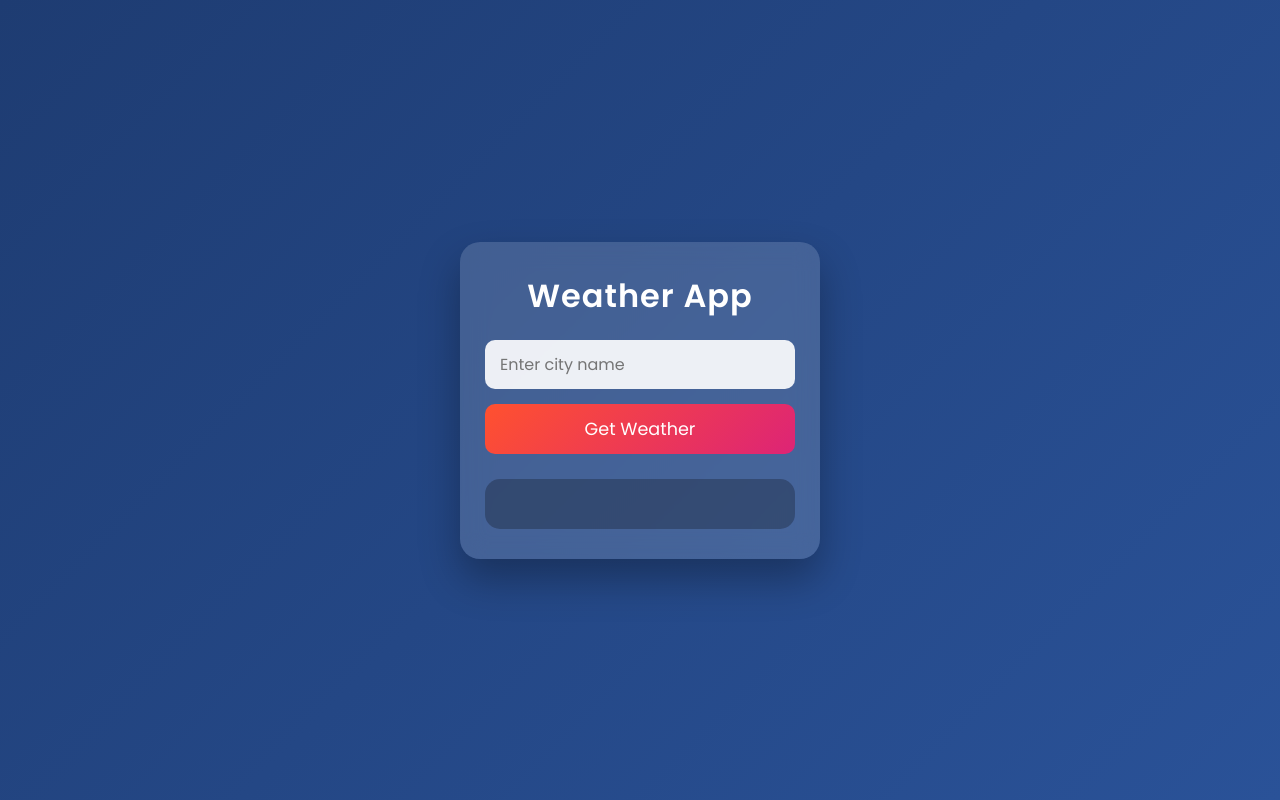
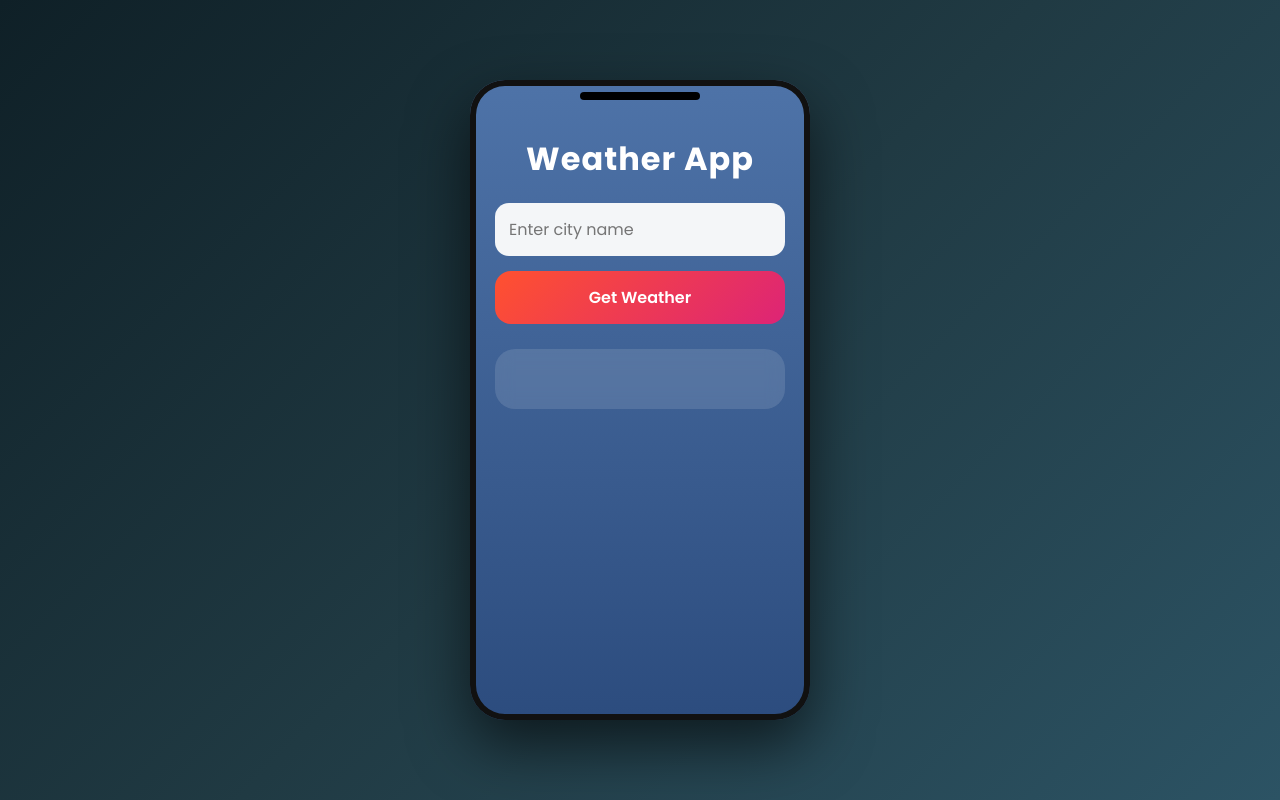
Before and after one commit to suparsh-21/Weather-App, a plain HTML site: page index.html in a window 1280 px wide. Drawn offline with Linux system fonts and the light colour scheme.

Commit message:
Refactor CSS styles and improve animations
Updated styles for various elements including body, container, and buttons. Enhanced animations and adjusted font weights.

```diff
--- a/style.css
+++ b/style.css
@@ -1,5 +1,5 @@
-/* Google Font (optional but recommended) */
-@import url('https://fonts.googleapis.com/css2?family=Poppins:wght@300;400;600&display=swap');
+/* Google Font */
+@import url('https://fonts.googleapis.com/css2?family=Poppins:wght@300;400;600;700&display=swap');
 
 * {
   margin: 0;
@@ -8,134 +8,141 @@
   font-family: 'Poppins', sans-serif;
 }
 
+/* Background */
 body {
-    height: 100vh;
-    background: linear-gradient(135deg, #1e3c72, #2a5298);
+  min-height: 100vh;
+  background: linear-gradient(135deg, #0f2027, #203a43, #2c5364);
   display: flex;
   justify-content: center;
   align-items: center;
-    animation: bgMove 10s ease infinite;
 }
 
-/* Background animation */
-@keyframes bgMove {
-    0% { background-position: 0% 50%; }
-    50% { background-position: 100% 50%; }
-    100% { background-position: 0% 50%; }
+/* Phone frame */
+.container {
+  width: 340px;
+  height: 640px;
+  background: linear-gradient(180deg, #4e73a8, #2c4c7e);
+  border-radius: 35px;
+  padding: 25px;
+  box-shadow:
+    0 25px 60px rgba(0, 0, 0, 0.6),
+    inset 0 0 0 6px #111;
+  animation: phoneEntry 1.2s ease forwards;
+  position: relative;
 }
 
-.container {
-    width: 360px;
-    padding: 30px 25px;
-    background: rgba(255, 255, 255, 0.15);
-    backdrop-filter: blur(12px);
-    border-radius: 20px;
+/* Speaker notch */
+.container::before {
+  content: "";
+  width: 120px;
+  height: 8px;
+  background: #000;
+  border-radius: 10px;
+  position: absolute;
+  top: 12px;
+  left: 50%;
+  transform: translateX(-50%);
+}
+
+/* App title */
+h1 {
   text-align: center;
   color: #fff;
-    box-shadow: 0 20px 40px rgba(0,0,0,0.3);
-    animation: fadeIn 1.2s ease;
-}
-
-/* Container entry animation */
-@keyframes fadeIn {
-    from {
-        opacity: 0;
-        transform: translateY(30px);
-    }
-    to {
-        opacity: 1;
-        transform: translateY(0);
-    }
-}
-
-.container h1 {
-    font-size: 2rem;
+  font-weight: 700;
+  margin-top: 30px;
   margin-bottom: 20px;
   letter-spacing: 1px;
 }
 
-/* Input styling */
+/* Input */
 #city {
   width: 100%;
-    padding: 12px 15px;
-    border-radius: 10px;
+  padding: 14px;
+  border-radius: 14px;
   border: none;
   outline: none;
-    font-size: 1rem;
+  font-size: 16px;
   margin-bottom: 15px;
-    background: rgba(255,255,255,0.9);
-    transition: transform 0.3s ease, box-shadow 0.3s ease;
+  background: #f4f6f8;
 }
 
-#city:focus {
-    transform: scale(1.03);
-    box-shadow: 0 0 10px rgba(0, 255, 255, 0.6);
-}
-
-/* Button styling */
+/* Button */
 #btn {
   width: 100%;
-    padding: 12px;
+  padding: 14px;
+  border-radius: 16px;
   border: none;
-    border-radius: 10px;
+  cursor: pointer;
+  font-size: 16px;
+  font-weight: 600;
+  color: #fff;
   background: linear-gradient(135deg, #ff512f, #dd2476);
-    color: white;
-    font-size: 1.1rem;
-    cursor: pointer;
-    transition: all 0.3s ease;
+  transition: transform 0.2s ease, box-shadow 0.2s ease;
 }
 
 #btn:hover {
-    transform: translateY(-3px);
-    box-shadow: 0 10px 25px rgba(0,0,0,0.4);
+  transform: translateY(-2px);
+  box-shadow: 0 10px 25px rgba(0, 0, 0, 0.3);
 }
 
 #btn:active {
   transform: scale(0.96);
 }
 
-/* Weather result card */
+/* Weather Card */
 .weather {
   margin-top: 25px;
-    padding: 20px;
-    border-radius: 15px;
-    background: rgba(0, 0, 0, 0.25);
-    animation: popUp 0.6s ease;
+  background: rgba(255, 255, 255, 0.12);
+  border-radius: 20px;
+  padding: 25px;
+  text-align: center;
+  color: #fff;
+  backdrop-filter: blur(8px);
+  animation: fadeUp 0.8s ease forwards;
 }
 
-/* Weather card animation */
-@keyframes popUp {
-    0% {
+/* City Name */
+#cityName {
+  font-size: 22px;
+  font-weight: 600;
+  margin-bottom: 10px;
+}
+
+/* Temperature */
+#temp {
+  font-size: 32px;
+  font-weight: 700;
+  color: #ffd86b;
+  margin-bottom: 6px;
+}
+
+/* Description */
+#desc {
+  font-size: 16px;
+  font-style: italic;
+  text-transform: capitalize;
+  opacity: 0.9;
+}
+
+/* Animations */
+@keyframes phoneEntry {
+  from {
+    transform: translateY(80px) scale(0.9);
     opacity: 0;
-        transform: scale(0.8);
   }
-    100% {
+  to {
+    transform: translateY(0) scale(1);
     opacity: 1;
-        transform: scale(1);
   }
 }
 
-.weather h2 {
-    font-size: 1.5rem;
-    margin-bottom: 10px;
-    text-transform: capitalize;
+@keyframes fadeUp {
+  from {
+    transform: translateY(30px);
+    opacity: 0;
   }
-
-.weather p {
-    font-size: 1.1rem;
-    margin: 6px 0;
-    letter-spacing: 0.5px;
+  to {
+    transform: translateY(0);
+    opacity: 1;
   }
-
-/* Temperature emphasis */
-#temp {
-    font-size: 2.2rem;
-    font-weight: 600;
-    color: #ffdd57;
 }
-
-/* Description styling */
-#desc {
-    font-style: italic;
-    color: #e0e0e0;
-}
```
Lines whose indentation alone changed are shown as unchanged.
